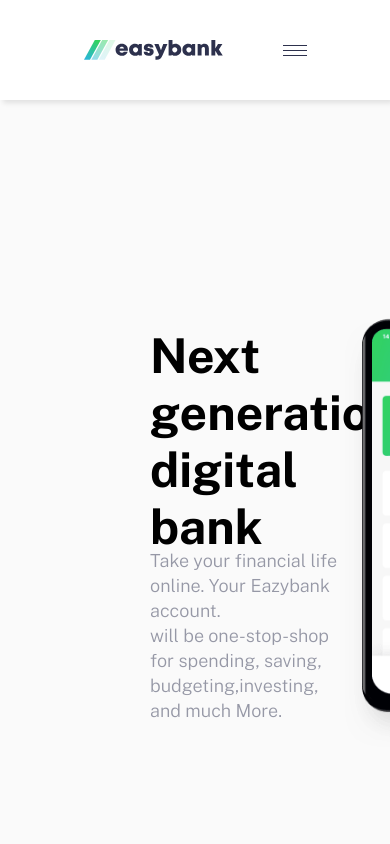
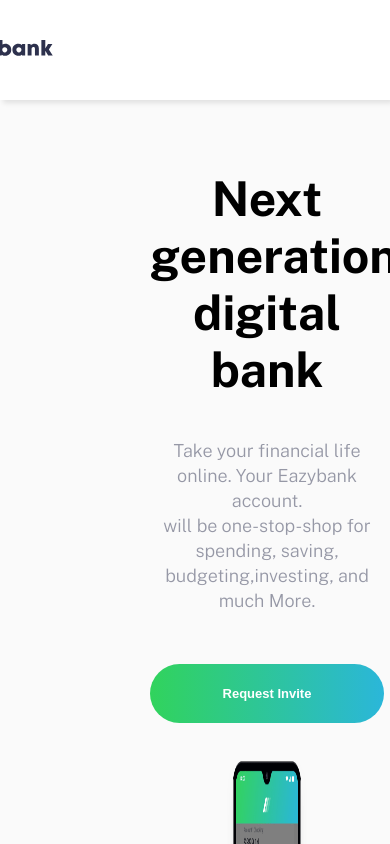
Before and after one commit to musty4real2/easybank, a plain HTML site: page index.html in a window 390 px wide. Shown: the top 844 px of the page. Drawn offline with nearby package versions, Linux system fonts and the light colour scheme.

Commit message:
responsiveness progress

```diff
--- a/index.html
+++ b/index.html
@@ -18,7 +18,7 @@
             <li><a href="#">Careers</a></li>
         </ul>
 
-        <ul class="wrap">
+        <ul>
 <div class="li-wrapper">
     <li><a href="#"><img src="./images/logo.svg" alt="eazybank"></a></li>
     <li><a href="#" class="hideOnMobile">Home</a></li>
@@ -39,8 +39,11 @@
             will be one-stop-shop for spending, saving,<br/>
             budgeting,investing, and much More.
         </p>
+<button class="butt">Request Invite</button>
         </div>
-        <div class="right"><img src="./images/image-mockups.png" class="mockup"></div>
+        <div class="right">
+            <!-- <img src="./images/image-mockups.png" class="mockup"> -->
+        </div>
 
     </section>
 
--- a/mediaquery.css
+++ b/mediaquery.css
@@ -9,6 +9,57 @@
     .open-btn{
         display: block;
     }
+    .li-wrapper li:first-child {
+        display: block;
+        padding-right: 340px;
+    }
+    .section-container{
+        display: block;
+        justify-content: center;
+        align-self: center;
+        width: 100%;
+        text-align: center;
+
+        /* flex-direction: column-reverse; */
+    }
+
+    .left{
+        display: block;
+        width: 100%;
+        margin-left: 0;
+    }
+    .left h1{
+        display: block;
+        width: 60%;
+    }
+    .left p{
+        display: block;
+        margin-top: 40px;
+        margin-bottom: 50px;
+        width: 60%;
+    }
+    .butt{
+        display: block;
+        width: 60%;
+        justify-content: center;
+        align-self: center;
+
+    }
+    .right{
+        display: block;
+        margin:0;
+        background-image: url(./images/bg-intro-mobile.svg);
+        background-position:right;
+        overflow-x: hidden;
+        margin-right:0px;
+        padding-right: 40px;
+        width:60%;
+        flex-direction: column-reverse;
+    }
+    .mockup{
+        margin: 0;
+
+    }
 
 }
 
--- a/style.css
+++ b/style.css
@@ -45,9 +45,9 @@ nav ul {
     height: 100px;
 }
 
-nav li {
+/* nav li {
     /* height: 50px; */
-}
+/* } */
 
 .li-wrapper{
     display: flex;
@@ -118,16 +118,16 @@ nav li:nth-last-child(2) {
 /* side bar */
 .sidebar {
     position: fixed;
-    top: 0;
+    top:0;
     right: 0;
     height: 100vh;
-    width: 250px;
+    width: 60%;
     z-index: 999;
     /* background-color: #FFFFFF; */
 
     /* glassy effect */
-    backdrop-filter: blur(10px);
-    background-color: rgba(255, 255, 255, 0.4);
+    backdrop-filter: blur(15px);
+    background-color: rgba(255, 255, 255, 0.2);
     /* end glassy effect */
 
     box-shadow: -10px 0 10px rgba(0, 0, 0, 0.1);
@@ -135,6 +135,7 @@ nav li:nth-last-child(2) {
     flex-direction: column;
     align-items: flex-start;
     justify-content: flex-start;
+    overflow-x: hidden;
 }
 
 .sidebar li {
@@ -143,6 +144,8 @@ nav li:nth-last-child(2) {
 
 .sidebar a {
     width: 100%;
+    font-size: large;
+    font-weight: 600;
 }
 
 .open-btn {
@@ -153,8 +156,9 @@ nav li:nth-last-child(2) {
 
 .section-container {
     display: flex;
-    justify-content:center;
+    flex-direction: row;
     align-items: center;
+    justify-content: center;
 }
 .section-container{
     height:70vh;
@@ -167,52 +171,78 @@ nav li:nth-last-child(2) {
 }
 
 .left{
-    background-color:none;
+
     width: 50%;
     height: 70vh;
     display: flex;
     flex-wrap: wrap;
-
+    flex-direction:row;
 }
 
 .left h1{
-
-    margin-top: 100px;
+    margin-top: 70px;
     justify-content: center;
     align-items: center;
-    flex-direction: column;
+    flex-direction: row;
     font-size: 48px;
     font-weight: 700;
     display: block;
     color: var(--Black);
 }
 .left p{
-    margin-top: -100px;
+    margin-top: 2px;
     justify-content: center;
     align-items: center;
-    flex-direction: column;
+    flex-direction: row;
     font-size: 18px;
     font-weight: 300;
     display: block;
     width: max-content;
     line-height: 25px;
     color: var(--grayish--blue);
+    margin-bottom: 20px;
+}
+
+.butt{
+    display: block;
+    flex-direction: row;
+    justify-content: flex-start;
+    align-items: flex-start;
+    float: left;
+    background-image: linear-gradient(to right, hsl(136, 65%, 51%), hsl(192, 70%, 51%));
+    color: var(--white);
+    border: none;
+    border-radius: 100px;
+    padding: 0.9rem 2rem;
+    font-weight: 600;
+    cursor: pointer;
+    transition: 0.2s;
+    height: 10%;
+    padding: 15px;
+    font-size: 13px;
+    margin-right:300px;
+    margin-top: 1px;
+    margin-bottom: 2px;
+    width: 200px;
+
 }
 
 .right{
-    background-color:none;
     background-image: url(./images/bg-intro-desktop.svg);
-    width:50%;
+    content: url(./images/image-mockups.png);
+    width:40%;
     height: 100vh;
     margin-left: auto;
     margin-right: auto;
     display: flex;
+    flex-direction: row;
     justify-content: flex-start;
     align-items: center;
     background-repeat: no-repeat;
     background-position:left;
+    /* margin-right: 80px; */
+    padding-right: 40px;
     overflow-x: hidden;
-
 }
 .mockup{
     width: fit-content;
```
